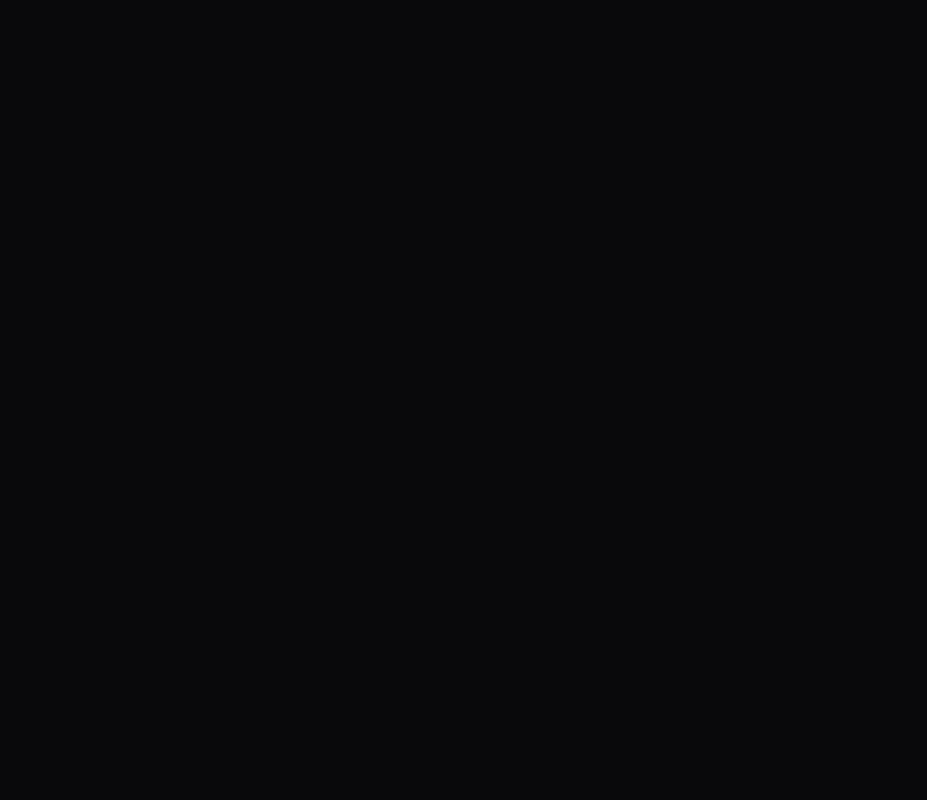
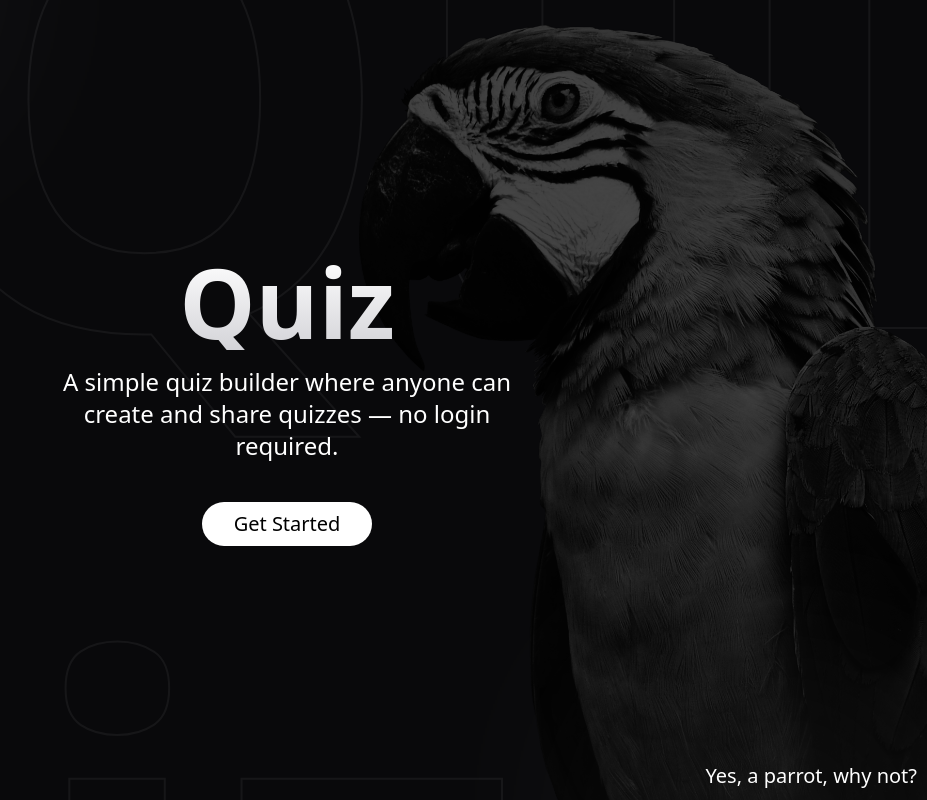
Before and after one commit to CT02k/quiz, a Next.js app: page / in a window 1280 px wide. Shown: the whole page, without its empty margins (353-1280 px from the left). Built offline with nearby package versions, Linux system fonts and the light colour scheme.

Commit message:
feat(landing-page):create landing page

```diff
--- a/app/lib/config.ts
+++ b/app/lib/config.ts
@@ -1 +1 @@
-const SITE_NAME = "Quiz";
+export const SITE_NAME = "Quiz";
--- a/app/page.tsx
+++ b/app/page.tsx
@@ -1,3 +1,56 @@
+import Link from "next/link";
+import Image from "next/image";
+import { SITE_NAME } from "./lib/config";
+
 export default function Home() {
-  return <div className="flex"></div>;
+  return (
+    <div className="flex flex-col items-center justify-center h-screen overflow-hidden relative select-none">
+      {/* --- Bottom text --- */}
+      <h1 className="absolute bottom-2.5 right-2.5 text-xl">
+        Yes, a parrot, why not?
+      </h1>
+
+      {/* --- Parrot photo --- */}
+      <Image
+        src="/parrot.png"
+        alt="Parrot, why not?"
+        className="absolute bottom-0 -right-50 -z-10"
+        height={768}
+        width={768}
+      />
+
+      {/* --- GBT (Giant Backdrop Texts) --- */}
+      <h1
+        className="absolute -top-100 -right-100 text-[40rem] font-bold text-transparent opacity-5 -z-15"
+        style={{ WebkitTextStroke: "2px white" }}
+      >
+        {SITE_NAME}
+      </h1>
+      <h1
+        className="absolute top-100 right-100 text-[40rem] font-bold text-transparent opacity-5 -z-15"
+        style={{ WebkitTextStroke: "2px white" }}
+      >
+        {SITE_NAME}
+      </h1>
+
+      <div className="absolute right-0 -bottom-1/4 w-80 h-80 bg-white blur-[100px] opacity-5"></div>
+      <div className="absolute left-0 -top-1/4 w-80 h-80 bg-white blur-[100px] opacity-5"></div>
+
+      <h1 className="text-8xl font-bold bg-linear-to-t from-zinc-300 to-white bg-clip-text text-transparent">
+        {SITE_NAME}
+      </h1>
+
+      <p className="mt-4 text-2xl text-center max-w-lg">
+        A simple quiz builder where anyone can create and share quizzes — no
+        login required.
+      </p>
+
+      <Link
+        href="/quiz/create"
+        className="mt-10 bg-white text-black text-xl px-8 py-2 rounded-full transition hover:opacity-90 cursor-pointer"
+      >
+        Get Started
+      </Link>
+    </div>
+  );
 }
```
Also changed, not shown: public/parrot.png (added).
